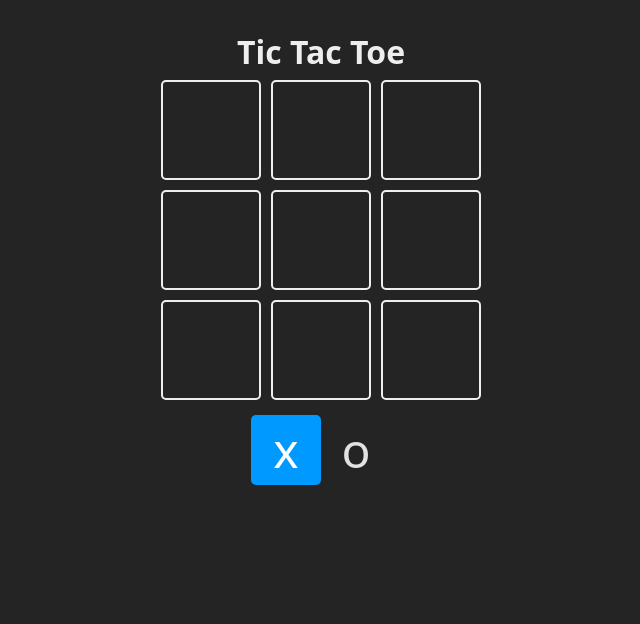
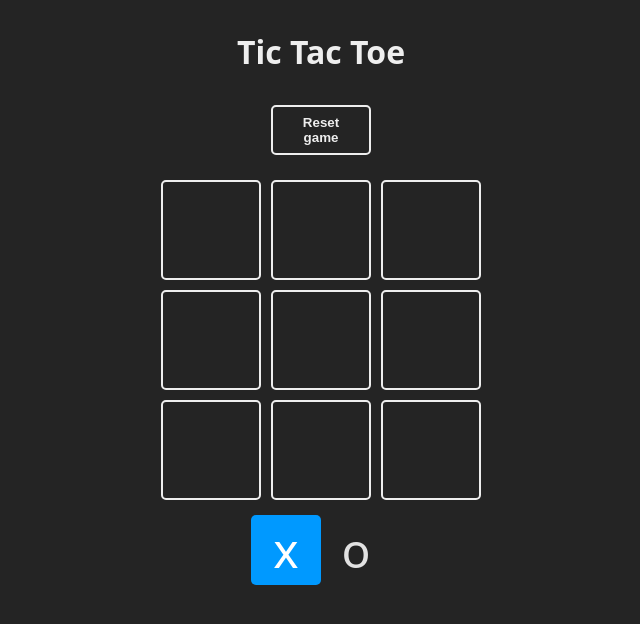
Before and after one commit to ajcastrob/Tic-Tac-Toe, a React app: page / in a window 1280 px wide. Shown: the top 624 px of the page, without its empty margins (319-959 px from the left). Built offline with nearby package versions, Linux system fonts and the light colour scheme; the HTML template or start-up script is replaced by a standard one.

Commit message:
Add
La función para comprobar si existe un empate.

```diff
--- a/src/App.jsx
+++ b/src/App.jsx
@@ -52,6 +52,20 @@
     return null;
   };
 
+  const resetGame = () => {
+    setBoard(Array(9).fill(null));
+    setWinner(null);
+    setTurn(TURNS.X);
+  };
+
+  const checkEndGame = (newBoard) => {
+    //Revisamos si hay un empate
+    //si no hay más espacios vacíos
+    //en el tablero.
+
+    return newBoard.every((square) => square !== null);
+  };
+
   const updateBoard = (index) => {
     //Para evitar que se sobreescriba la celda.
     if (board[index] || winner) return;
@@ -68,12 +82,15 @@
     if (newWinner) {
       //Actualizar el estado con el nuevo ganador.
       setWinner(newWinner);
+    } else if (checkEndGame(newBoard)) {
+      setWinner(false);
     }
   };
 
   return (
     <main className="board">
       <h1>Tic Tac Toe</h1>
+      <button onClick={resetGame}>Reset game</button>
       <section className="game">
         {board.map((square, index) => {
           return (
@@ -98,7 +115,7 @@
             </header>
 
             <footer>
-              <button>Empezar de nuevo</button>
+              <button onClick={resetGame}>Empezar de nuevo</button>
             </footer>
           </div>
         </section>
```
